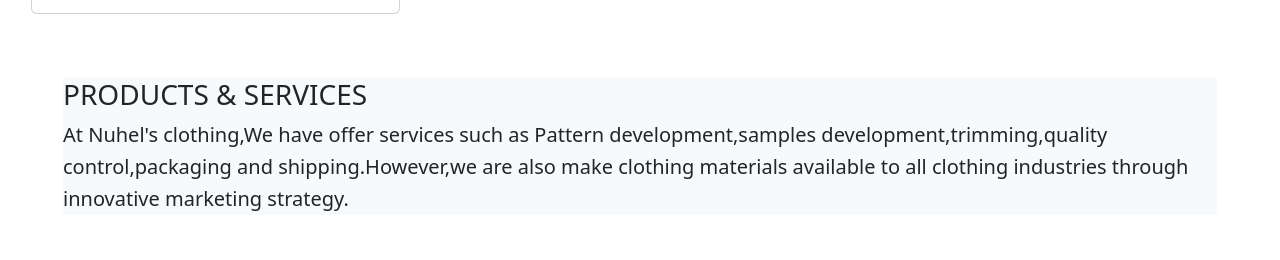
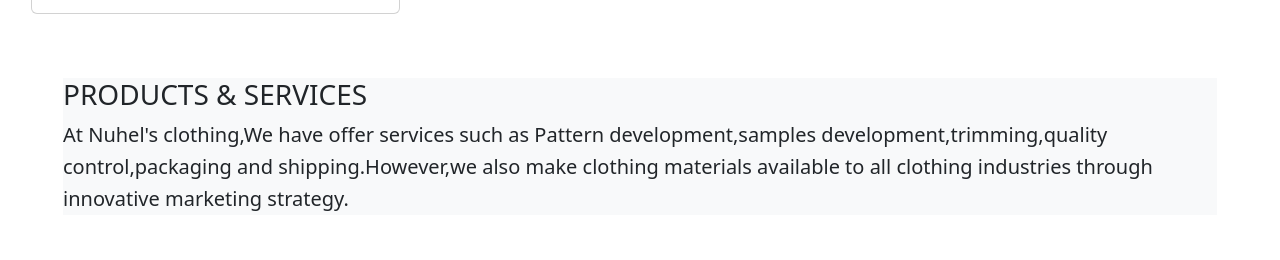
Before and after one commit to NUHEL345/bootstrap-second-project, a plain HTML site: page index.html in a window 1280 px wide. Shown: the part 897-1157 px from the top of the page. Drawn offline with nearby package versions, Linux system fonts and the light colour scheme.

Commit message:
Update index.html

```diff
--- a/index.html
+++ b/index.html
@@ -90,7 +90,7 @@
       <div class="container">
         <div class="text m-5 bg-light">
           <h3>PRODUCTS & SERVICES</h3>
-          <p>At Nuhel's clothing,We have offer services such as Pattern development,samples development,trimming,quality control,packaging and shipping.However,we are also make clothing materials available to all clothing industries through innovative marketing strategy.</p>
+          <p>At Nuhel's clothing,We have offer services such as Pattern development,samples development,trimming,quality control,packaging and shipping.However,we also make clothing materials available to all clothing industries through innovative marketing strategy.</p>
         </div>
 
       </div>
```
